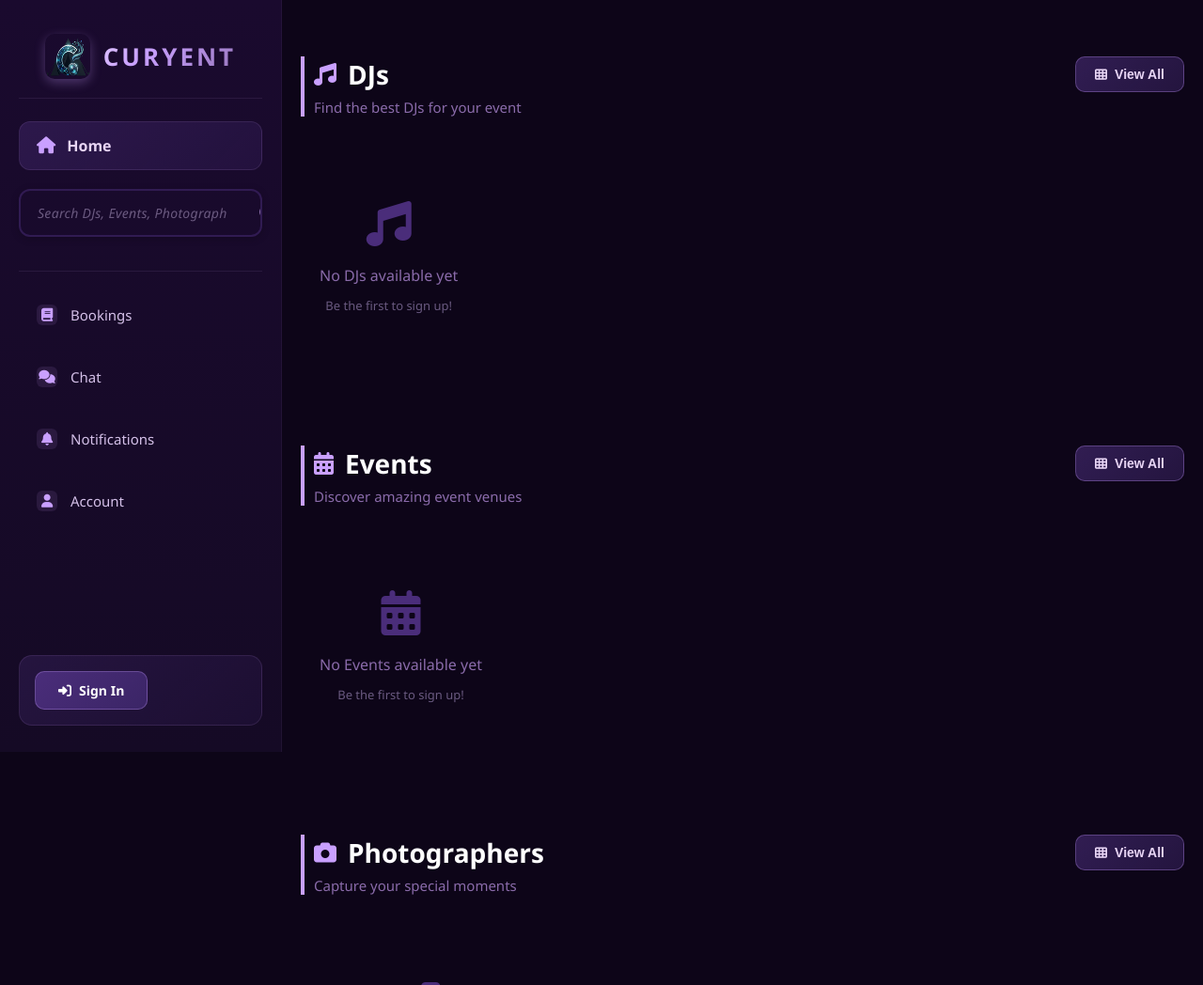
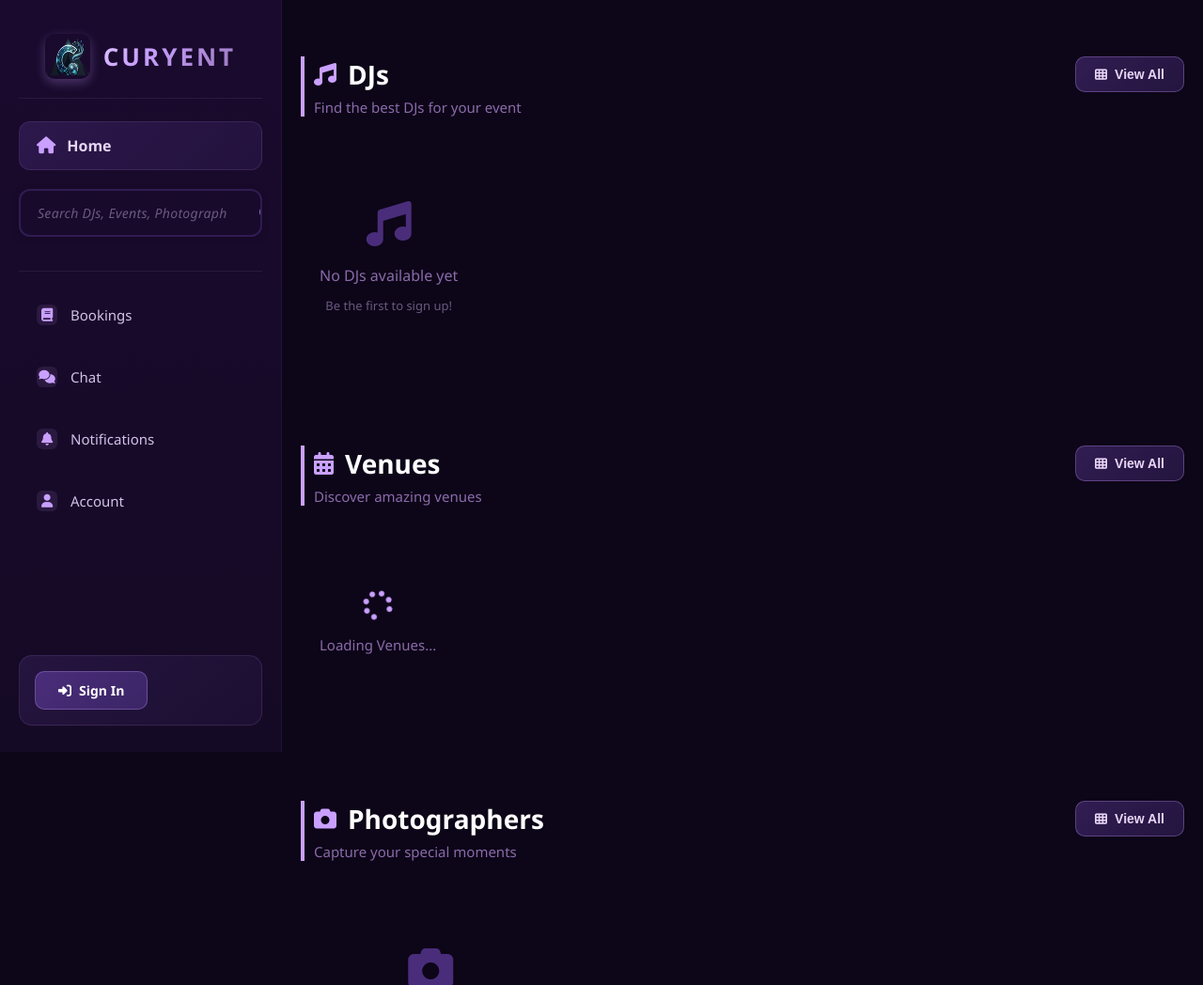
Before and after one commit to dijayberry/curyent, a Flask app: page / in a window 1280 px wide. Shown: the top 1048 px of the page at 94% size. Run offline with Flask 3, Linux system fonts and the light colour scheme; data that the repository does not hold is empty.

Commit message:
Rename event to venue throughout the app
Co-authored-by: Junie <junie@jetbrains.com>

```diff
--- a/curyent.py
+++ b/curyent.py
@@ -103,7 +103,7 @@ def api_users_by_role():
     # Map role names to their equipment/price tables
     role_price_map = {
         'dj': ('dj_equipment', 'total_per_event'),
-        'event': ('event_venues', 'daily_rate'),
+        'venue': ('event_venues', 'daily_rate'),
         'photographer': ('photographer_profiles', 'daily_rate'),
         'tents': ('tent_inventory', 'daily_rate'),
         'caterer': ('caterer_profiles', 'per_person_rate'),
--- a/templates/account/db.py
+++ b/templates/account/db.py
@@ -120,7 +120,7 @@ def init_db():
         )
     ''')
 
-    # Create event_venues table for event venue data
+    # Create event_venues table for venue data
     cursor.execute('''
         CREATE TABLE IF NOT EXISTS event_venues (
             id INTEGER PRIMARY KEY AUTOINCREMENT,
--- a/templates/home/home.html
+++ b/templates/home/home.html
@@ -23,7 +23,7 @@
                 <a href="/"><i class="fas fa-house"></i> Home</a>
                 <ul class="home-dropdown">
                     <li><a href="#djs"><i class="fas fa-music"></i>DJs</a></li>
-                    <li><a href="#events"><i class="fas fa-calendar-days"></i>Events</a></li>
+                    <li><a href="#venues"><i class="fas fa-calendar-days"></i>Venues</a></li>
                     <li><a href="#photographers"><i class="fas fa-camera"></i>Photographers</a></li>
                     <li><a href="#tents"><i class="fas fa-campground"></i>Tents</a></li>
                     <li><a href="#caterer"><i class="fas fa-utensils"></i>Caterer</a></li>
@@ -106,9 +106,9 @@
                         <i class="fas fa-music"></i>
                         <span>DJ</span>
                     </a>
-                    <a href="/account/event" class="role-item">
+                    <a href="/account/venue" class="role-item">
                         <i class="fas fa-calendar-days"></i>
-                        <span>Event</span>
+                        <span>Venue</span>
                     </a>
                     <a href="/account/photographer" class="role-item">
                         <i class="fas fa-camera"></i>
@@ -163,31 +163,31 @@
             </div>
         </section>
 
-        <!-- Events Section -->
-        <section class="role-section" id="events">
+        <!-- Venues Section -->
+        <section class="role-section" id="venues">
             <div class="role-section-header">
                 <div>
-                    <h2><i class="fas fa-calendar-days"></i> Events</h2>
-                    <p>Discover amazing event venues</p>
+                    <h2><i class="fas fa-calendar-days"></i> Venues</h2>
+                    <p>Discover amazing venues</p>
                 </div>
                 <div class="view-all-wrapper">
-                    <button class="view-all-btn" data-role="event">
+                    <button class="view-all-btn" data-role="venue">
                         <i class="fas fa-th"></i> View All
                     </button>
-                    <div class="all-users-dropdown" id="events-dropdown">
+                    <div class="all-users-dropdown" id="venues-dropdown">
                         <div class="profile-grid">
                             <button class="dropdown-close"><i class="fas fa-times"></i></button>
                         </div>
                     </div>
                 </div>
             </div>
-            <div class="slideshow-container" id="events-slideshow">
+            <div class="slideshow-container" id="venues-slideshow">
                 <button class="slide-arrow slide-prev"><i class="fas fa-chevron-left"></i></button>
                 <div class="slide-track-wrapper">
                     <div class="slide-track">
                         <div class="loading-placeholder">
                             <i class="fas fa-spinner fa-spin"></i>
-                            <p>Loading Events...</p>
+                            <p>Loading Venues...</p>
                         </div>
                     </div>
                 </div>
--- a/templates/home/role.html
+++ b/templates/home/role.html
@@ -174,9 +174,9 @@
                     <i class="fas fa-music"></i>
                     <span>DJ</span>
                 </a>
-                <a href="/account/event" class="role-item">
+                <a href="/account/venue" class="role-item">
                     <i class="fas fa-calendar-days"></i>
-                    <span>Event</span>
+                    <span>Venue</span>
                 </a>
                 <a href="/account/photographer" class="role-item">
                     <i class="fas fa-camera"></i>
```
Also changed, not shown: templates/account/acc.py (+9 -9 lines), templates/account/venue.html (renamed from templates/account/event.html, +12 -12 lines).
